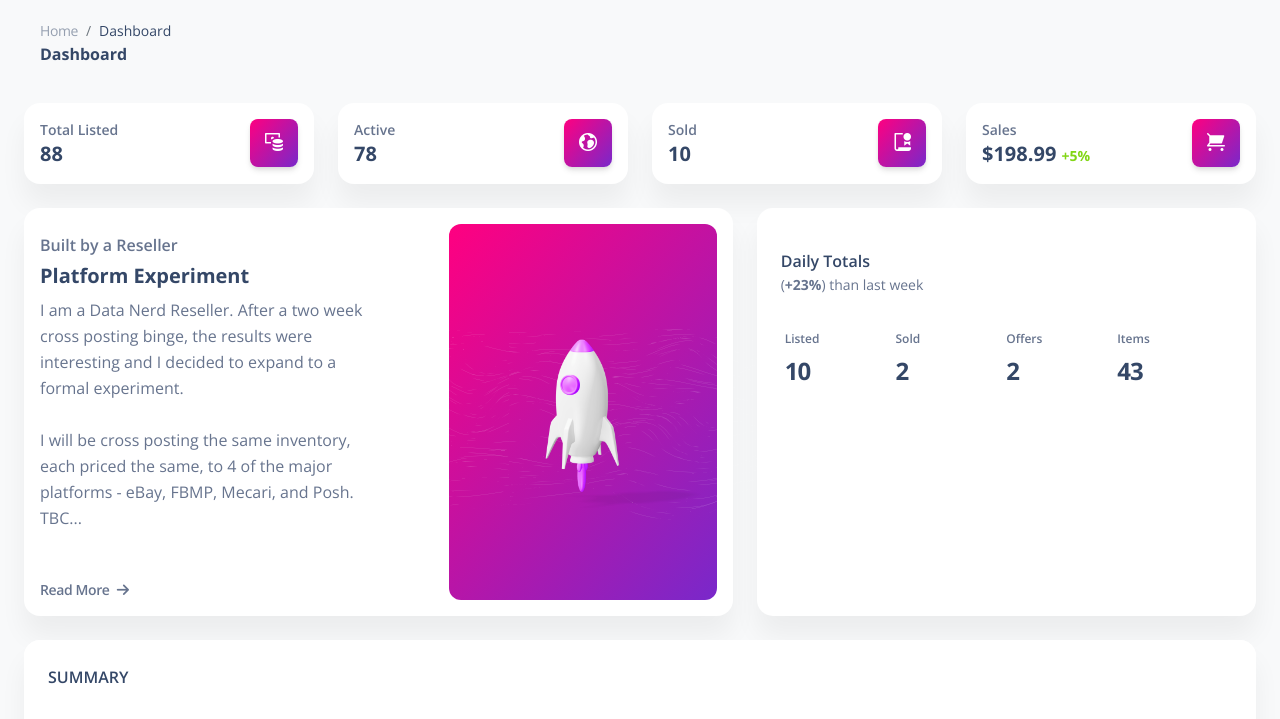
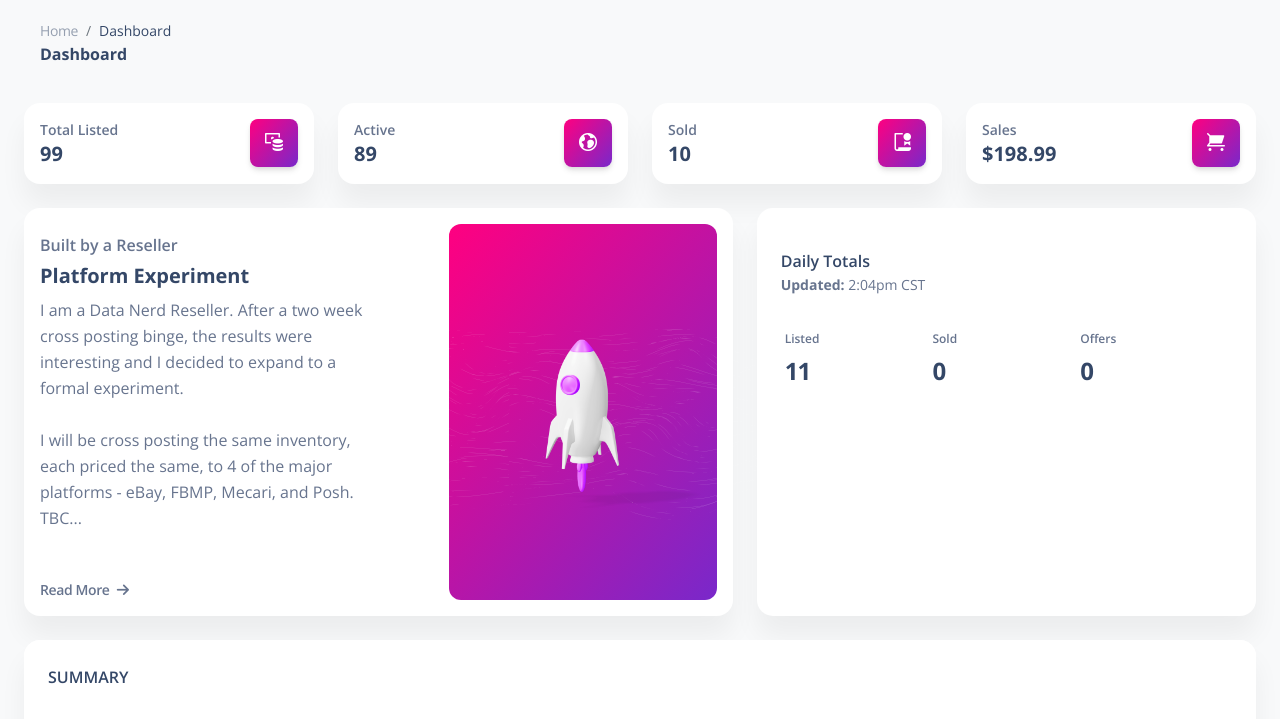
Before and after one commit to dkk5685/platform_experiment, a website: page index.html in a window 1280 px wide. Shown: the top 719 px of the page. Drawn offline with nearby package versions, Linux system fonts and the light colour scheme.

Commit message:
Updated daily numbers and totals for midday 12/6

```diff
--- a/index.html
+++ b/index.html
@@ -394,7 +394,7 @@
                     <div class="numbers">
                       <p class="text-sm mb-0 text-capitalize font-weight-bold">Total Listed</p>
                       <h5 class="font-weight-bolder mb-0">
-                        88
+                        99
                         <!--<span class="text-success text-sm font-weight-bolder">+0%</span>-->
                       </h5>
                     </div>
@@ -416,7 +416,7 @@
                     <div class="numbers">
                       <p class="text-sm mb-0 text-capitalize font-weight-bold">Active</p>
                       <h5 class="font-weight-bolder mb-0">
-                        78
+                        89
                         <!--<span class="text-success text-sm font-weight-bolder">+3%</span>-->
                       </h5>
                     </div>
@@ -461,7 +461,7 @@
                       <p class="text-sm mb-0 text-capitalize font-weight-bold">Sales</p>
                       <h5 class="font-weight-bolder mb-0">
                         $198.99
-                        <span class="text-success text-sm font-weight-bolder">+5%</span>
+                        <span class="text-success text-sm font-weight-bolder"></span>
                       </h5>
                     </div>
                   </div>
@@ -521,10 +521,10 @@
                   </div>
                 </div>-->
               <h6 class="ms-2 mt-4 mb-0"> Daily Totals </h6>
-              <p class="text-sm ms-2"> (<span class="font-weight-bolder">+23%</span>) than last week </p>
+              <p class="text-sm ms-2"> <span class="font-weight-bolder">Updated:</span> 2:04pm CST</p>
               <div class="container border-radius-lg">
                 <div class="row">
-                  <div class="col-3 py-3 ps-0">
+                  <div class="col-4 py-3 ps-0">
                     <div class="d-flex mb-2">
                       <!-- <div class="icon icon-shape icon-xxs shadow border-radius-sm bg-gradient-primary text-center me-2 d-flex align-items-center justify-content-center">
                           <svg width="10px" height="10px" viewBox="0 0 40 44" version="1.1" xmlns="http://www.w3.org/2000/svg" xmlns:xlink="http://www.w3.org/1999/xlink">
@@ -545,13 +545,12 @@
                         </div> -->
                       <p class="text-xs mt-1 mb-0 font-weight-bold">Listed</p>
                     </div>
-                    <h4 class="font-weight-bolder">10</h4>
+                    <h4 class="font-weight-bolder">11</h4>
                     <!-- <div class="progress w-75">
                         <div class="progress-bar bg-dark w-60" role="progressbar" aria-valuenow="60" aria-valuemin="0" aria-valuemax="100"></div>
                       </div> -->
                   </div>
-                  <div class="col-3 py-3 ps-0">
-
+                  <div class="col-4 py-3 ps-0">
                     <div class="d-flex mb-2">
                       <!-- <div class="icon icon-shape icon-xxs shadow border-radius-sm bg-gradient-info text-center me-2 d-flex align-items-center justify-content-center">
                           <svg width="10px" height="10px" viewBox="0 0 40 40" version="1.1" xmlns="http://www.w3.org/2000/svg" xmlns:xlink="http://www.w3.org/1999/xlink">
@@ -580,25 +579,26 @@
                         </div> -->
                       <p class="text-xs mt-1 mb-0 font-weight-bold">Sold</p>
                     </div>
-                    <h4 class="font-weight-bolder">2</h4>
+                    <h4 class="font-weight-bolder">0</h4>
                     <!--
                       <div class="progress w-75">
                         <div class="progress-bar bg-dark w-90" role="progressbar" aria-valuenow="90" aria-valuemin="0" aria-valuemax="100"></div>
                       </div> -->
                   </div>
-                  <div class="col-3 py-3 ps-0">
+                  <div class="col-4 py-3 ps-0">
                     <div class="d-flex mb-2">
                       <!-- = -->
                       <p class="text-xs mt-1 mb-0 font-weight-bold">Offers</p>
                     </div>
-                    <h4 class="font-weight-bolder">2</h4>
+                    <h4 class="font-weight-bolder">0</h4>
                     <!-- <div class="progress w-75">
                         <div class="progress-bar bg-dark w-30" role="progressbar" aria-valuenow="30" aria-valuemin="0" aria-valuemax="100"></div>
                       </div> -->
                   </div>
+                  <!--
                   <div class="col-3 py-3 ps-0">
                     <div class="d-flex mb-2">
-                      <!-- <div class="icon icon-shape icon-xxs shadow border-radius-sm bg-gradient-danger text-center me-2 d-flex align-items-center justify-content-center">
+                      <div class="icon icon-shape icon-xxs shadow border-radius-sm bg-gradient-danger text-center me-2 d-flex align-items-center justify-content-center">
                           <svg width="10px" height="10px" viewBox="0 0 40 40" version="1.1" xmlns="http://www.w3.org/2000/svg" xmlns:xlink="http://www.w3.org/1999/xlink">
                             <title>settings</title>
                             <g stroke="none" stroke-width="1" fill="none" fill-rule="evenodd">
@@ -618,14 +618,14 @@
                               </g>
                             </g>
                           </svg>
-                        </div> -->
+                        </div>
                       <p class="text-xs mt-1 mb-0 font-weight-bold">Items</p>
                     </div>
                     <h4 class="font-weight-bolder">43</h4>
                     <!-- <div class="progress w-75">
                         <div class="progress-bar bg-dark w-50" role="progressbar" aria-valuenow="50" aria-valuemin="0" aria-valuemax="100"></div>
-                      </div> -->
-                  </div>
+                      </div>
+                  </div>-->
                 </div>
               </div>
             </div>
```
